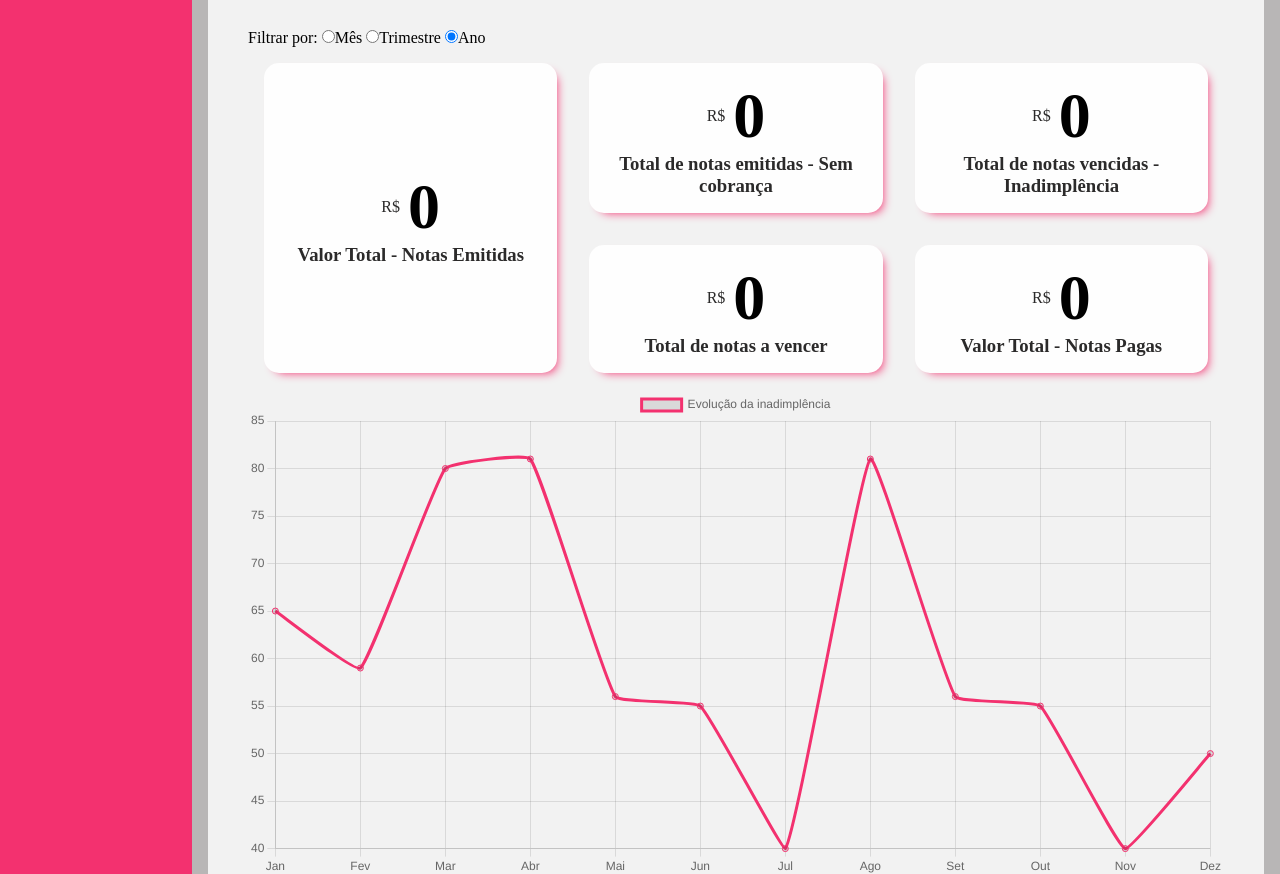
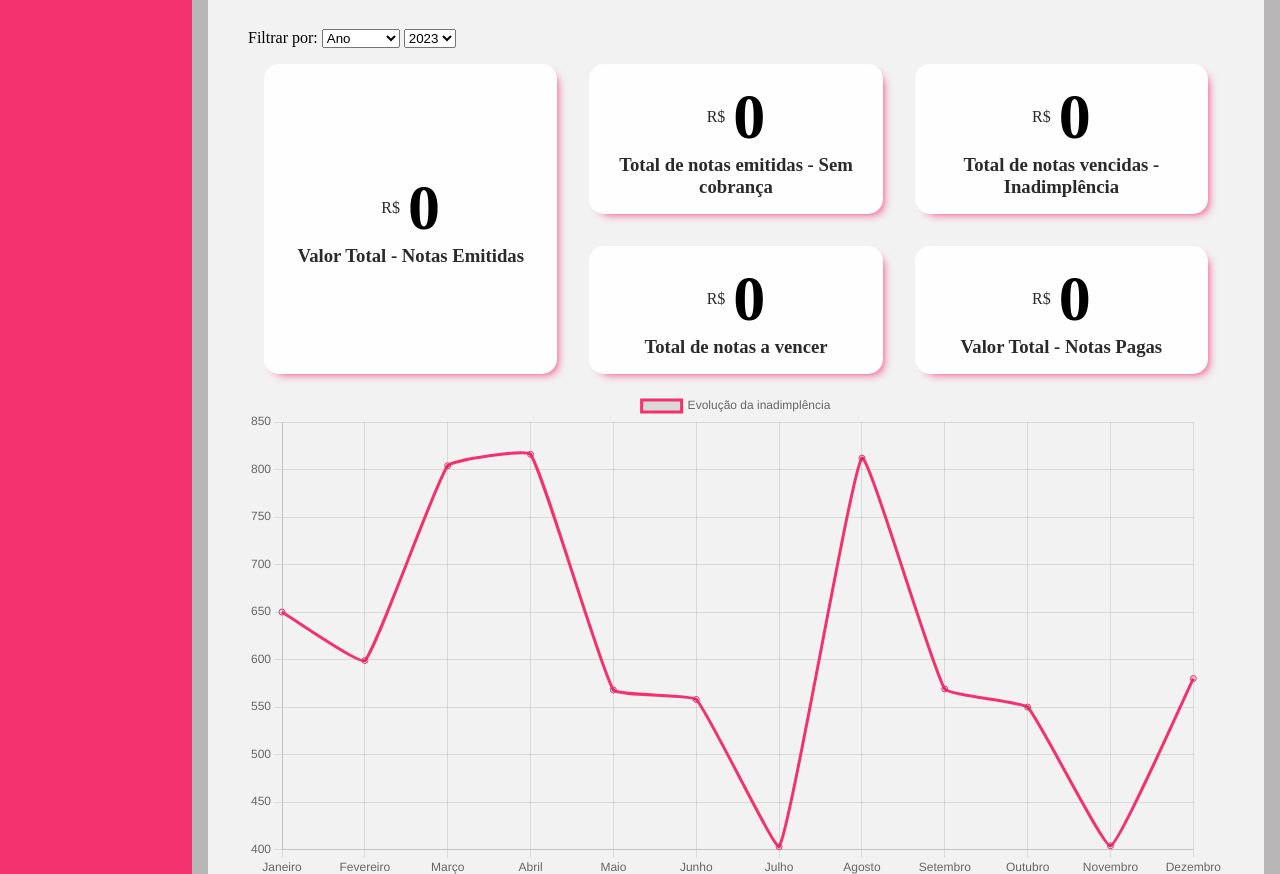
Before and after one commit to marianapcorrea/MarianaPCorrea_techNation_unecont, a website built with Vite: page index.html in a window 1280 px wide. Shown: the part 270-1144 px from the top of the page. Built offline with nearby package versions, Linux system fonts and the light colour scheme.

Commit message:
feat: Makes the filters options generation dinamic. Add utils file with arrays and objects to generate filters options and some other data. Makes handler to indicator's filters select event and populates initial filters states.

```diff
--- a/index.html
+++ b/index.html
@@ -40,14 +40,15 @@
         </form>
 
         <section id="data-container">
+          <!-- Área de Indicadores -->
           <section class="tab-content" id="indicators-section">
             <h2>Indicadores</h2>
             <section id="values">
               <form>
                 <label>Filtrar por:</label>
-                <input type="radio" name="indicator" id="month" value="month" checked><label for="month">Mês</label>
-                <input type="radio" name="indicator" id="trimester" value="trimester"><label for="trimester">Trimestre</label>
-                <input type="radio" name="indicator" id="year" value="year" checked><label for="year">Ano</label>
+                <!-- Options geradas dinamicamente -->
+                <select id="filter-indicators-by"></select>
+              <select id="indicators-filter"></select>
               </form>
               <section id="indicators-data">
                 <div class="indicator-value" id="full-value">
@@ -84,16 +85,15 @@
             </section>
           </section>
 
-
+        <!-- Área de Notas Fiscais -->
           <section  class="tab-content" id="invoice-section">
             <h2>Notas Fiscais Emitidas</h2>
 
             <form>
               <label>Filtrar por:</label>
-              <input type="radio" name="invoice" id="emission-month" value="emission-month" checked><label for="emission-month">Mês de emissão</label>
-              <input type="radio" name="invoice" id="charge-month" value="charge-month"><label for="charge-month">Mês de cobrança</label>
-              <input type="radio" name="invoice" id="payment-month" value="payment-month" checked><label for="payment-month">Mês de pagamento</label>
-              <input type="radio" name="invoice" id="status" value="status" checked><label for="status">Status da nota</label>
+              <!-- Options geradas dinamicamente -->
+              <select id="filter-invoice-by"></select>
+              <select id="invoice-filter"></select>
             </form>
 <!-- nota 1 -->
             <section class="invoice-item-data">
--- a/src/data/charts.js
+++ b/src/data/charts.js
@@ -1,12 +1,13 @@
 import Chart from 'chart.js/auto'
+import { INADIMPLENCE_EVOLUTION, INCOME_EVOLUTION, MONTHS } from './utils';
 
 (async function() {
-  const labels = ["Jan", "Fev", "Mar", "Abr", "Mai", "Jun", "Jul", "Ago", "Set", "Out", "Nov", "Dez"]
+
   const chart_nonPayment = {
-    labels: labels,
+    labels: MONTHS,
     datasets: [{
       label: 'Evolução da inadimplência',
-      data: [65, 59, 80, 81, 56, 55, 40, 81, 56, 55, 40,50],
+      data:INADIMPLENCE_EVOLUTION,
       fill: false,
       borderColor: "#F3316F",
       tension: 0.1
@@ -14,10 +15,10 @@ import Chart from 'chart.js/auto'
   };
 
   const chart_incomeEvolution = {
-    labels: labels,
+    labels: MONTHS,
     datasets: [{
       label: 'Evolução da receita recebida',
-      data: [165, 519, 480, 851, 506, 575, 490, 801, 556, 535, 490,500],
+      data: INCOME_EVOLUTION,
       fill: false,
       borderColor: "#F3316F",
       tension: 0.1
--- /dev/null
+++ b/src/data/utils.js
@@ -0,0 +1,42 @@
+export const INDICATORS_FILTERS = ['Ano', 'Trimestre', 'Mês'];
+
+export const INVOICES_FILTERS = ['Todas', 'Mês de emissão', 'Mês de cobrança', 'Mês de pagamento', 'Status da nota'];
+
+export const MONTHS = ['Janeiro', 'Fevereiro', 'Março', 'Abril', 'Maio', 'Junho', 'Julho', 'Agosto', 'Setembro', 'Outubro', 'Novembro', 'Dezembro'];
+
+export const TRIMESTERS = ['1º Trimestre', '2º Trimestre', '3º Trimestre', '4º Trimestre'];
+
+export const YEARS = ['2023', '2022', '2021'];
+
+export const INVOICE_STATUS = ['Emitida', 'Cobrança realizada', 'Pagamento em atraso', 'Pagamento realizado']
+
+
+export const INADIMPLENCE_EVOLUTION=  {
+  Janeiro:650,
+  Fevereiro:599,
+  Março: 804,
+  Abril: 816,
+  Maio: 568,
+  Junho: 558,
+  Julho: 403,
+  Agosto: 812,
+  Setembro: 569,
+  Outubro: 550,
+  Novembro: 404,
+  Dezembro: 580
+}
+
+export const INCOME_EVOLUTION = {
+  Janeiro:650,
+  Fevereiro:165,
+  Março: 519,
+  Abril: 480,
+  Maio: 851,
+  Junho: 506,
+  Julho: 575,
+  Agosto: 490,
+  Setembro: 801,
+  Outubro: 556,
+  Novembro: 490,
+  Dezembro: 500
+}
--- a/src/main.js
+++ b/src/main.js
@@ -1,5 +1,11 @@
+import { INDICATORS_FILTERS, INVOICES_FILTERS, MONTHS, TRIMESTERS, YEARS } from "./data/utils";
+
 const navOption = document.querySelectorAll('.navOption')
 const tabs = document.querySelectorAll('.tab')
+const filterInput = document.querySelector('#indicators-filter')
+const filterIndicatorBy = document.querySelector('#filter-indicators-by')
+const invoiceFilterInput = document.querySelector('#invoice-filter')
+const filterInvoiceBy = document.querySelector('#filter-invoice-by')
 
 
 // Função para adicionar a classe navOptionActive ao clicar em uma opção do menu lateral
@@ -10,6 +16,7 @@ const handleNavOption = (e) => {
   e.target.classList.add('navOptionActive')
 }
 
+// Função para alternar a visibilidade do conteúdo  ao clicar em uma aba
 const handleTabChoice = ({target}) => {
   const indicatorsSection = document.querySelector('#indicators-section')
 const invoiceSection = document.querySelector('#invoice-section')
@@ -22,17 +29,96 @@ const invoiceSection = document.querySelector('#invoice-section')
 )
 }
 
+//Cria um elemento option para ser adicionado ao filtro
+const createOptionElemente = (value, className) => {
+  const optionEL =document.createElement('option')
+  optionEL.value = value
+  optionEL.innerText = value
+  optionEL.classList.add(className)
+return optionEL
+}
+
+const handleFiltersOptions = (sectionID)=> {
+  switch (sectionID) {
+    case "filter-indicators-by":
+      INDICATORS_FILTERS.forEach((filter) => {
+        filterIndicatorBy.appendChild(createOptionElemente(filter, 'filter-category'))})
+      break;
+    case "filter-invoice-by":
+      INVOICES_FILTERS.forEach((filter) => {
+        filterInvoiceBy.appendChild(createOptionElemente(filter, 'filter-category'))})
+      break;
+  }
+}
+// Função para adicionar as opções de filtro de acordo com o indicador selecionado
+const handleFiltersIndicators = ({target}) => {
+  // Remove as opções anteriores
+  const options = document.querySelectorAll('#indicators-filter .filter-option')
+  options.forEach((option) => option.remove())
+
+  switch (target.value) {
+    case "month":
+    MONTHS.forEach((month) => {
+      filterInput.appendChild(createOptionElemente(month, 'filter-option'))
+    })
+    break;
+    case "trimester":
+    TRIMESTERS.forEach((trimester) => {
+      filterInput.appendChild(createOptionElemente(trimester,'filter-option'))
+    })
+    break;
+
+    case "year":
+    YEARS.forEach((year) => {
+      filterInput.appendChild(createOptionElemente(year,'filter-option'))
+    })
+    break;
+
+  }
+
+}
+
+
 
 
 window.onload = ()=> {
   // Adiciona event listener para cada anchor no menu lateral
-  navOption.forEach((option) => {
-  option.addEventListener('click', ()=>handleNavOption(event))
-})
-console.log(tabs)
+  navOption.forEach((option) => option.addEventListener('click', (event)=> handleNavOption(event)))
+
   //adiciona event listener para cada aba
-  tabs.forEach((tab) => {
-    tab.addEventListener('click', ()=>handleTabChoice(event))
-  })
+  tabs.forEach((tab) => tab.addEventListener('click', (event)=> handleTabChoice(event)))
 
+  //Popula os filtros de acordo com as opções disponíveis
+  handleFiltersOptions('filter-indicators-by')
+  handleFiltersOptions('filter-invoice-by')
+
+  YEARS.forEach((year) => filterInput.appendChild(createOptionElemente(year)))
+
+    invoiceFilterInput.appendChild(createOptionElemente('--'))
+
+  // Adiciona event listener para o filtro de indicadores
+  filterIndicatorBy.addEventListener('change', (event)=> handleFiltersIndicators(event))
   }
+
+  /*
+  A fazer:
+    Indicadores:
+      - Adicionar event listener para input de filtro;
+      - Criar função para lidar com filtros;
+      - Criar função para modificar valores dos cards de acordo com o filtro
+      - Estilizar Charts;
+      - Estilização Fina de Cards;
+
+    Notas Fiscais:
+      - Criar handler e eventListener para filtro de notas fiscais;
+      - Criar função para lidar com filtros;
+      - Criar função para deixar dinamico a renderização de notas.
+      - Criar notas fiscais falsas para renderizar;
+
+    Geral:
+      - Estilização mobile;
+      - Criar documentação para o projeto, explicando a estrutura, funções e decisões tomadas;
+      - Modificar package.json para adicionar informações sobre o projeto e pessoa desenvolvedora;
+      - Criar repo public no github;
+
+  */
```
